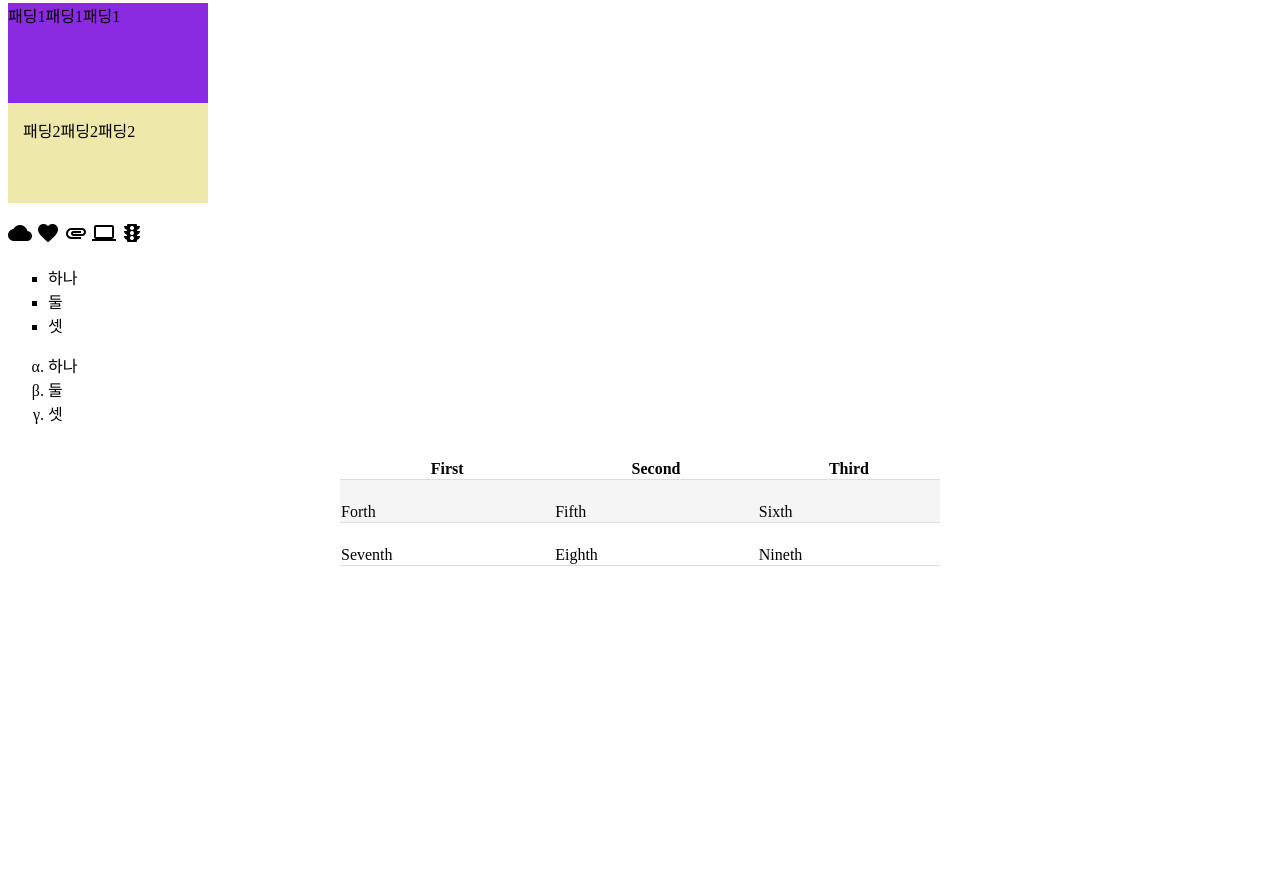
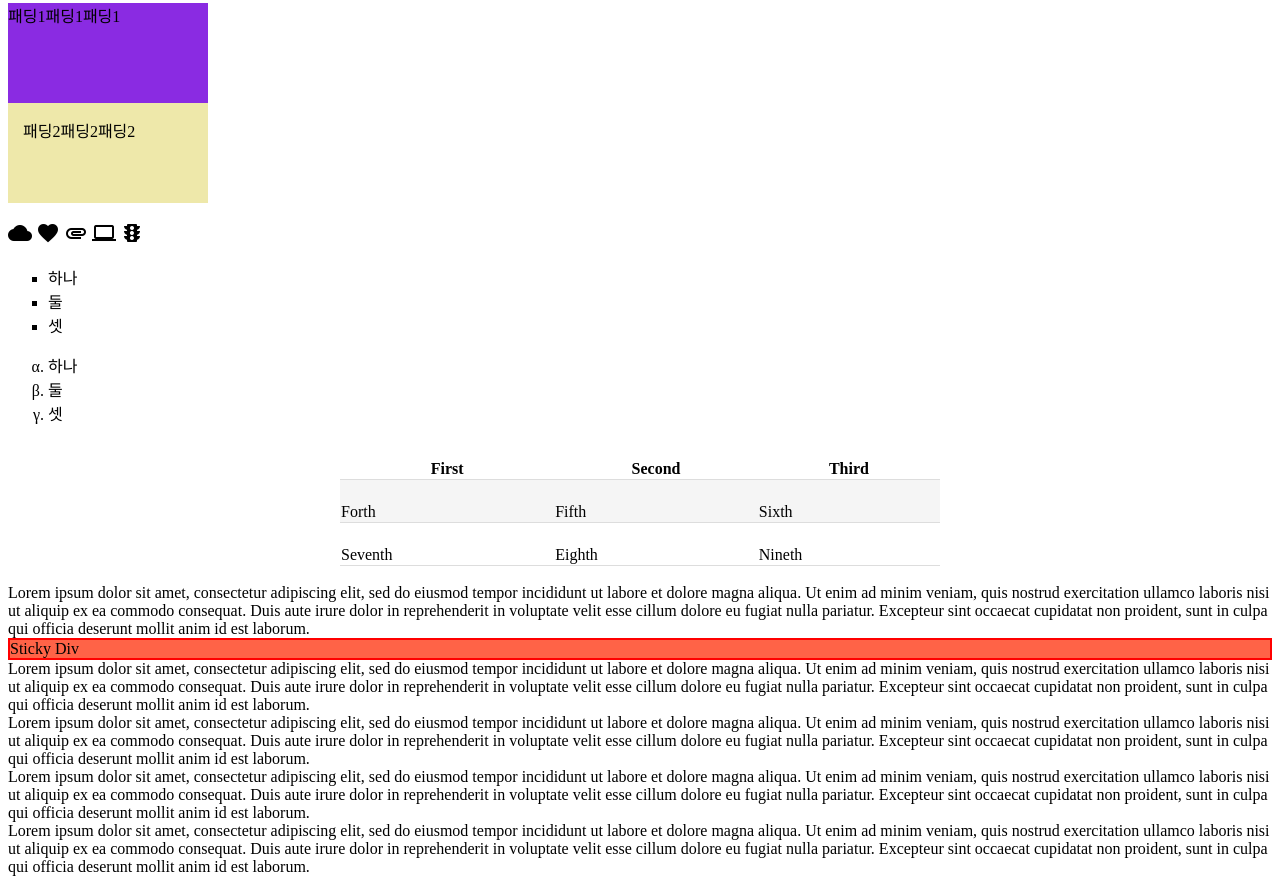
Before and after one commit to wisemuji/CSS_Practice, a plain HTML site: page index.html in a window 1280 px wide. Shown: the part 400-1284 px from the top of the page. Before the commit the page ends 974 px from the top, so only its background shows below. Drawn offline with Linux system fonts and the light colour scheme.

Commit message:
Position: Sticky Test

```diff
--- a/index.html
+++ b/index.html
@@ -61,6 +61,21 @@
             </tr>
         </table>
     </div>
+    <br>
+    <div class="dummy">Lorem ipsum dolor sit amet, consectetur adipiscing elit, sed do eiusmod tempor incididunt ut labore et dolore magna aliqua. Ut enim ad minim veniam, quis nostrud exercitation ullamco laboris nisi ut aliquip ex ea commodo consequat. Duis aute irure
+        dolor in reprehenderit in voluptate velit esse cillum dolore eu fugiat nulla pariatur. Excepteur sint occaecat cupidatat non proident, sunt in culpa qui officia deserunt mollit anim id est laborum.</div>
+    <div class="sticky">Sticky Div</div>
+    <div class="dummy">Lorem ipsum dolor sit amet, consectetur adipiscing elit, sed do eiusmod tempor incididunt ut labore et dolore magna aliqua. Ut enim ad minim veniam, quis nostrud exercitation ullamco laboris nisi ut aliquip ex ea commodo consequat. Duis aute irure
+        dolor in reprehenderit in voluptate velit esse cillum dolore eu fugiat nulla pariatur. Excepteur sint occaecat cupidatat non proident, sunt in culpa qui officia deserunt mollit anim id est laborum.</div>
+
+    <div class="dummy">Lorem ipsum dolor sit amet, consectetur adipiscing elit, sed do eiusmod tempor incididunt ut labore et dolore magna aliqua. Ut enim ad minim veniam, quis nostrud exercitation ullamco laboris nisi ut aliquip ex ea commodo consequat. Duis aute irure
+        dolor in reprehenderit in voluptate velit esse cillum dolore eu fugiat nulla pariatur. Excepteur sint occaecat cupidatat non proident, sunt in culpa qui officia deserunt mollit anim id est laborum.</div>
+
+    <div class="dummy">Lorem ipsum dolor sit amet, consectetur adipiscing elit, sed do eiusmod tempor incididunt ut labore et dolore magna aliqua. Ut enim ad minim veniam, quis nostrud exercitation ullamco laboris nisi ut aliquip ex ea commodo consequat. Duis aute irure
+        dolor in reprehenderit in voluptate velit esse cillum dolore eu fugiat nulla pariatur. Excepteur sint occaecat cupidatat non proident, sunt in culpa qui officia deserunt mollit anim id est laborum.</div>
+
+    <div class="dummy">Lorem ipsum dolor sit amet, consectetur adipiscing elit, sed do eiusmod tempor incididunt ut labore et dolore magna aliqua. Ut enim ad minim veniam, quis nostrud exercitation ullamco laboris nisi ut aliquip ex ea commodo consequat. Duis aute irure
+        dolor in reprehenderit in voluptate velit esse cillum dolore eu fugiat nulla pariatur. Excepteur sint occaecat cupidatat non proident, sunt in culpa qui officia deserunt mollit anim id est laborum.</div>
 
 </body>
 
--- a/main.css
+++ b/main.css
@@ -109,3 +109,12 @@
 .tableEx tr:hover {
     background-color: #f0f0f0;
 }
+
+.sticky {
+    position: -webkit-sticky;
+    /* 사파리 */
+    position: sticky;
+    top: 0;
+    background-color: tomato;
+    border: 2px solid red;
+}
```
